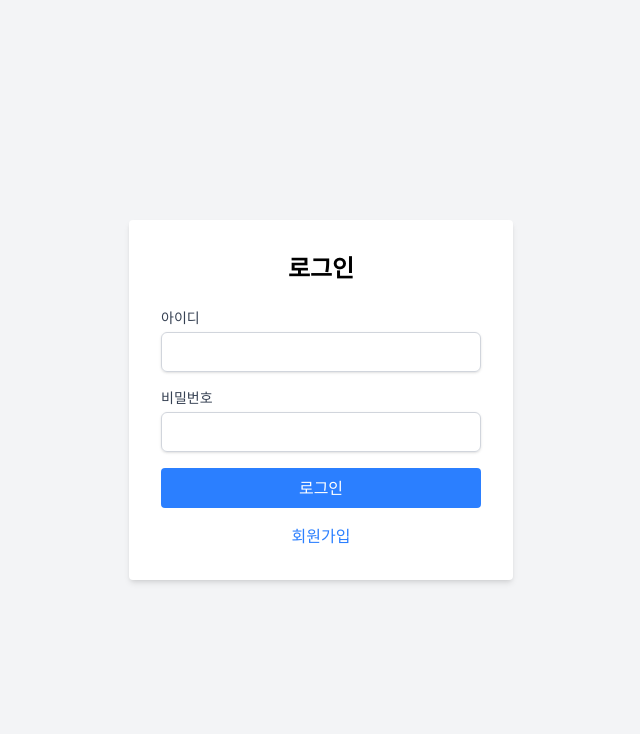
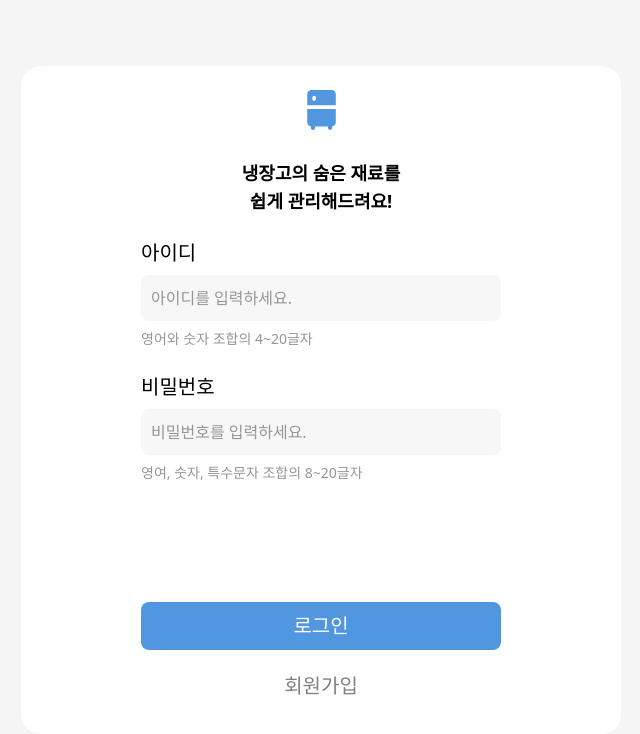
Before and after one commit to jochongs/help-fridge-frontend, a React (Vite) app: page /login in a window 1280 px wide. Shown: the top 734 px of the page, without its empty margins (319-959 px from the left). Built offline with nearby package versions, Linux system fonts and the light colour scheme; what overlay-kit would draw is missing.

Commit message:
feat: Implement login page

```diff
--- /dev/null
+++ b/src/icon/FilledLogo.tsx
@@ -0,0 +1,18 @@
+export default function FilledLogo() {
+  return (
+    <svg
+      width="41"
+      height="40"
+      viewBox="0 0 41 40"
+      fill="none"
+      xmlns="http://www.w3.org/2000/svg"
+    >
+      <path
+        fill-rule="evenodd"
+        clip-rule="evenodd"
+        d="M10.4998 9.65266e-05C8.16268 9.65266e-05 6.21411 1.86295 6.21411 4.22581V15.3601L6.29697 15.3572H34.7855V4.22867C34.7818 3.66961 34.668 3.11676 34.4506 2.60169C34.2332 2.08662 33.9164 1.61942 33.5185 1.22675C33.1205 0.834092 32.6491 0.523663 32.1312 0.313193C31.6132 0.102722 31.0589 -0.00366814 30.4998 9.65266e-05H10.4998ZM6.21411 32.1858V18.9287H34.7855V32.1858C34.7855 34.3001 33.2227 36.0172 31.2141 36.3515V37.8372C31.2141 38.4056 30.9883 38.9506 30.5865 39.3525C30.1846 39.7543 29.6396 39.9801 29.0713 39.9801C28.5029 39.9801 27.9579 39.7543 27.556 39.3525C27.1542 38.9506 26.9284 38.4056 26.9284 37.8372V36.4087H14.0713V37.8372C14.0713 38.4056 13.8455 38.9506 13.4436 39.3525C13.0418 39.7543 12.4967 39.9801 11.9284 39.9801C11.3601 39.9801 10.815 39.7543 10.4132 39.3525C10.0113 38.9506 9.78554 38.4056 9.78554 37.8372V36.3515C8.79336 36.1925 7.88982 35.6866 7.2358 34.9237C6.58177 34.1608 6.21972 33.1906 6.21411 32.1858ZM14.9027 7.45438C14.9027 6.98078 14.7145 6.52658 14.3797 6.19169C14.0448 5.85681 13.5906 5.66867 13.117 5.66867C12.6434 5.66867 12.1892 5.85681 11.8543 6.19169C11.5194 6.52658 11.3313 6.98078 11.3313 7.45438V8.88295C11.3313 9.35655 11.5194 9.81076 11.8543 10.1456C12.1892 10.4805 12.6434 10.6687 13.117 10.6687C13.5906 10.6687 14.0448 10.4805 14.3797 10.1456C14.7145 9.81076 14.9027 9.35655 14.9027 8.88295V7.45438Z"
+        fill="#5097E0"
+      />
+    </svg>
+  );
+}
--- a/src/page/LoginPage/hooks/useLogin.ts
+++ b/src/page/LoginPage/hooks/useLogin.ts
@@ -2,12 +2,14 @@ import { useMutation } from "@tanstack/react-query";
 import axiosInstance from "../../../util/axiosInstance";
 import axios from "axios";
 import { useNavigate } from "react-router-dom";
+import { wait } from "../../../util/wait";
 
 export default function useLogin() {
   const navigate = useNavigate();
 
   return useMutation({
     mutationFn: async (data: { id: string; pw: string }) => {
+      await wait(1000);
       const result = await axiosInstance.post<void>("/auth/login", {
         id: data.id,
         pw: data.pw,
--- a/src/page/LoginPage/page.tsx
+++ b/src/page/LoginPage/page.tsx
@@ -1,11 +1,27 @@
-import { useState, type ChangeEvent } from "react";
+import { useRef, useState, type ChangeEvent, type FormEvent } from "react";
 import useLogin from "./hooks/useLogin";
+import FilledLogo from "../../icon/FilledLogo";
+import { cn } from "../../util/cn";
+import LoadingSpinner from "../../icon/LoadingSpinner";
 
 export default function LoginPage() {
   const [idInput, setIdInput] = useState("");
   const [passwordInput, setPasswordInput] = useState("");
 
-  const loginButtonHandler = () => {
+  const loginBUttonRef = useRef<HTMLButtonElement>(null);
+
+  const loginButtonHandler = (e: FormEvent<HTMLElement>) => {
+    e.preventDefault();
+
+    if (loginBUttonRef.current) {
+      loginBUttonRef.current.classList.add("bg-[#488bcd]");
+      loginBUttonRef.current.classList.add("scale-95");
+      setTimeout(() => {
+        loginBUttonRef.current?.classList.remove("bg-[#488bcd]");
+        loginBUttonRef.current?.classList.remove("scale-95");
+      }, 200);
+    }
+
     if (idInput === "" || passwordInput === "") {
       alert("아이디와 비밀번호를 입력해주세요.");
       return;
@@ -17,67 +33,103 @@ export default function LoginPage() {
     });
   };
 
-  const { mutate } = useLogin();
+  const idInputOnChangeHandler = (e: ChangeEvent<HTMLInputElement>) => {
+    setIdInput(e.target.value);
+  };
+
+  const passwordInputOnChangeHandler = (e: ChangeEvent<HTMLInputElement>) => {
+    setPasswordInput(e.target.value);
+  };
+
+  const { mutate, status: loginApiStatus } = useLogin();
+  const isLoading = loginApiStatus === "pending";
 
   return (
-    <div className="flex items-center justify-center h-screen bg-gray-100">
-      <div className="bg-white p-8 rounded shadow-md w-96">
-        <h2 className="text-2xl font-bold mb-6 text-center">로그인</h2>
+    <div className="relative flex justify-center items-center bg-[#F5F5F5] h-screen">
       <form
-          onSubmit={(e) => {
-            e.preventDefault();
-
-            loginButtonHandler();
-          }}
+        onSubmit={loginButtonHandler}
+        className="max-w-[600px] w-full bg-white rounded-[20px]
+                  flex flex-col items-center justify-center"
       >
-          <div className="mb-4">
+        <div className="flex flex-col justify-center items-center mt-6">
+          <FilledLogo />
+          <div className="mt-[29px] font-semibold text-lg flex flex-col items-center">
+            <p>냉장고의 숨은 재료를</p>
+            <p>쉽게 관리해드려요!</p>
+          </div>
+        </div>
+        <div className="w-[60%] mt-6 relative">
+          <div>
             <label
-              htmlFor="username"
-              className="block text-sm font-medium text-gray-700"
+              className="text-xl font-medium text-[##585858]"
+              htmlFor="id_input"
             >
               아이디
             </label>
             <input
+              onChange={idInputOnChangeHandler}
+              name="id_input"
               type="text"
-              id="username"
-              className="mt-1 block w-full border border-gray-300 rounded-md
-              shadow-sm focus:ring focus:ring-blue-500 focus:border-blue-500 h-10"
-              onChange={(e: ChangeEvent<HTMLInputElement>) =>
-                setIdInput(e.target.value)
-              }
+              className="w-full h-11.5 bg-[#F7F7F7] rounded-lg pl-2.5 mt-2
+                        text-[#585858] placeholder:text-[#969696]
+                        focus:outline-none"
+              placeholder="아이디를 입력하세요."
             />
+            <p
+              className="mt-2
+                        font-normal text-sm text-[#969696]"
+            >
+              영어와 숫자 조합의 4~20글자
+            </p>
           </div>
-          <div className="mb-4">
+          <div className="mt-6">
             <label
-              htmlFor="password"
-              className="block text-sm font-medium text-gray-700"
+              className="text-xl font-medium text-[##585858]"
+              htmlFor="pw_input"
             >
               비밀번호
             </label>
             <input
+              onChange={passwordInputOnChangeHandler}
+              name="pw_input"
               type="password"
-              id="password"
-              className="mt-1 block w-full border border-gray-300 rounded-md
-              shadow-sm focus:ring focus:ring-blue-500 focus:border-blue-500 h-10"
-              onChange={(e: ChangeEvent<HTMLInputElement>) =>
-                setPasswordInput(e.target.value)
-              }
+              className="w-full h-11.5 bg-[#F7F7F7] rounded-lg pl-2.5 mt-2
+                        text-[#585858] placeholder:text-[#969696]
+                        focus:outline-none"
+              placeholder="비밀번호를 입력하세요."
             />
+            <p
+              className="mt-2
+                        font-normal text-sm text-[#969696]"
+            >
+              영여, 숫자, 특수문자 조합의 8~20글자
+            </p>
           </div>
+          <div className="mt-[119px] w-full">
             <button
+              ref={loginBUttonRef}
               type="submit"
-            className="w-full bg-blue-500 text-white py-2 rounded hover:bg-blue-600 cursor-pointer"
+              className={cn(
+                `w-full h-12 cursor-pointer
+                flex justify-center items-center
+                text-xl rounded-lg text-[#FFFFFF]
+                active:bg-[#488bcd] active:scale-95
+                transition-all duration-200 ease-in-out`,
+                true ? "bg-[#5097E0]" : "bg-[#D1D1D1]",
+              )}
             >
-            로그인
+              {isLoading ? <LoadingSpinner /> : "로그인"}
             </button>
-        </form>
-
-        <div className="mt-4 text-center">
-          <a href="/signup" className="text-blue-500 hover:underline">
+            <a
+              href="/signup"
+              className="w-full h-12 flex justify-center items-center
+                        mt-3 mb-6 font-medium text-[#818181] text-xl"
+            >
               회원가입
             </a>
           </div>
         </div>
+      </form>
     </div>
   );
 }
```
Lines whose indentation alone changed are shown as unchanged.
